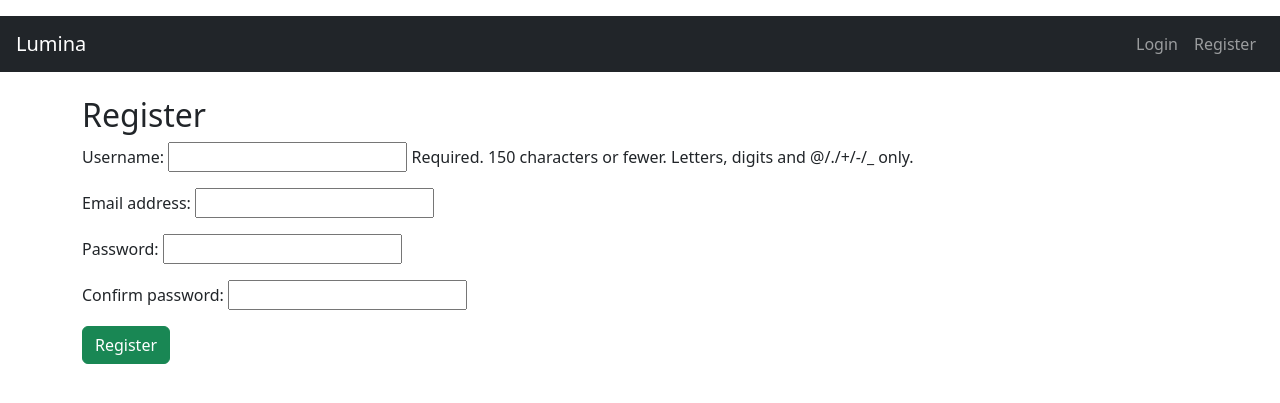
After one commit to vaishnaviviru/lumina-django, a Django app: page /register/ in a window 1280 px wide. The commit adds this page. Shown: the top 403 px of the page. Run offline with Django 5.2, Linux system fonts and the light colour scheme.

Commit message:
Initial commit

```diff
--- a/clac/templates/base.html
+++ b/clac/templates/base.html
@@ -1,4 +1,3 @@
-<!-- base.html -->
 <!DOCTYPE html>
 <html lang="en">
 <head>
@@ -7,25 +6,34 @@
     <link href="https://cdn.jsdelivr.net/npm/bootstrap@5.3.0/dist/css/bootstrap.min.css" rel="stylesheet">
 </head>
 <body>
+  <p style="font-size: 12px; color: red;">
+  <!-- DEBUG: user={{ user }} | is_authenticated={{ user.is_authenticated }} -->
+</p>
+
     <nav class="navbar navbar-expand-lg navbar-dark bg-dark px-3">
         <a class="navbar-brand" href="#">Lumina</a>
         <div class="collapse navbar-collapse">
             <ul class="navbar-nav ms-auto">
+              {% if user.is_authenticated %}
               <li class="nav-item"><a class="nav-link" href="{% url 'dashboard' %}">Dashboard</a></li>
               <li class="nav-item"><a class="nav-link" href="{% url 'logout' %}">Logout</a></li>
+              {% else %}
+              <li class="nav-item"><a class="nav-link" href="{% url 'login' %}">Login</a></li>
+              <li class="nav-item"><a class="nav-link" href="{% url 'register' %}">Register</a></li>
+              {% endif %}
             </ul>
           </div>
         </nav>
-
         <div class="container mt-4">
+          {% if messages %}
+          {% for message in messages %}
+          <div class="alert alert-{{ message.tags }} alert-dismissible fade show" role="alert">
+            {{ message }}
+            <button type="button" class="btn-close" data-bs-dismiss="alert" aria-label="Close"></button>
+          </div>
+          {% endfor %}
+          {% endif %}
            {% block content %}{% endblock %}
           </div>
         </body>
         </html>
-{% if messages %}
-  {% for message in messages %}
-    <div class="alert alert-{{ message.tags }}">
-      {{ message }}
-    </div>
-  {% endfor %}
-{% endif %}
--- a/clac/templates/clac/admin_review.html
+++ b/clac/templates/clac/admin_review.html
@@ -1,4 +1,4 @@
-{% extends "clac/base.html" %}
+{% extends "base.html" %}
 {% block content %}
 <h2>Pending Showcases</h2>
 <table class="table">
--- a/clac/templates/clac/dashboard.html
+++ b/clac/templates/clac/dashboard.html
@@ -1,4 +1,3 @@
-<!-- clac/templates/clac/dashboard.html -->
 {% extends 'base.html' %}
 {% block title %}Dashboard{% endblock %}
 
@@ -9,6 +8,10 @@
     🪙 <strong>Coins:</strong> {{ profile.coins }}<br>
     🎖️ <strong>Tier:</strong> {{ profile.tier }}
   </p>
+
+  {% if user.is_superuser %}
+    <a href="{% url 'review_queue' %}" class="btn btn-warning mb-3">🔎 Go to Moderation Panel</a>
+  {% endif %}
 
   <hr>
 
--- /dev/null
+++ b/clac/templates/clac/loggedout.html
@@ -0,0 +1,6 @@
+{% extends "base.html" %}
+
+{% block content %}
+  <h2>You have been logged out.</h2>
+  <a href="{% url 'login' %}">Click here to log in again</a>
+{% endblock %}
--- /dev/null
+++ b/clac/templates/register.html
@@ -0,0 +1,11 @@
+{% extends "base.html" %}
+{% block title %}Register{% endblock %}
+
+{% block content %}
+<h2>Register</h2>
+<form method="POST">
+  {% csrf_token %}
+  {{ form.as_p }}
+  <button type="submit" class="btn btn-success">Register</button>
+</form>
+{% endblock %}
--- /dev/null
+++ b/clac/templates/registration/logged_out.html
@@ -0,0 +1,6 @@
+{% extends "base.html" %}
+
+{% block content %}
+  <h2>You have been logged out.</h2>
+  <a href="{% url 'login' %}">Click here to log in again</a>
+{% endblock %}
--- a/clac/urls.py
+++ b/clac/urls.py
@@ -1,9 +1,15 @@
 from django.contrib.auth import views as auth_views
-from django.urls import path
+from django.urls import path,include
+from clac.views import home
 
 from . import views
 
 urlpatterns = [
+    path('', home, name='home'),
+    path("login/", auth_views.LoginView.as_view(template_name="clac/login.html"), name="login"),
+    # or use LoginView.as_view()
+
+
     # Auth views
     path("register/", views.register, name="register"),
     path("logout/", auth_views.LogoutView.as_view(next_page="login"), name="logout"),
@@ -17,6 +23,7 @@ urlpatterns = [
     # Moderator views
     path("moderation/", views.moderation_dashboard, name="moderation_dashboard"),
     path("moderation/review/", views.review_queue, name="review_queue"),
+     path("accounts/", include("django.contrib.auth.urls")),
     path(
         "moderation/review/<int:id>/approve/",
         views.approve_showcase,
--- a/clac/views.py
+++ b/clac/views.py
@@ -5,9 +5,12 @@ from django.contrib.auth import login
 from django.contrib.auth.decorators import login_required
 from django.shortcuts import get_object_or_404, redirect, render
 from django.utils.timezone import now
+from django.shortcuts import render
 
 from .forms import RegisterForm, ShowcaseForm
 from .models import Profile, Showcase
+def home(request):
+    return render(request, 'clac/home.html')
 
 
 # -------------------------------
@@ -20,12 +23,16 @@ def register(request):
             user = form.save(commit=False)
             user.set_password(form.cleaned_data["password"])
             user.save()
-            Profile.objects.create(user=user)
+            if not hasattr(user, "profile"):
+                Profile.objects.create(user=user)
             login(request, user)
             messages.success(request, "Registration successful!")
             return redirect("dashboard")
+        else:
+            messages.error(request, "Registration failed. Please fix the errors below.")
     else:
         form = RegisterForm()
+
     return render(request, "register.html", {"form": form})
 
 
@@ -39,6 +46,7 @@ def dashboard(request):
     return render(
         request, "clac/dashboard.html", {"profile": profile, "showcases": showcases}
     )
+
 
 
 @login_required
@@ -77,6 +85,11 @@ def add_showcase(request):
     if request.method == "POST":
         form = ShowcaseForm(request.POST, request.FILES)
         if form.is_valid():
+            email = form.cleaned_data["email"]
+            if not email.endswith("@paycorp.local"):
+                form.add_error("email", "Only @paycorp.local emails are allowed.")
+                return render(request, "register.html", {"form": form})
+
             showcase = form.save(commit=False)
             showcase.owner = request.user.profile
             showcase.save()
--- a/lumin/settings.py
+++ b/lumin/settings.py
@@ -101,3 +101,5 @@ DEFAULT_AUTO_FIELD = "django.db.models.BigAutoField"
 
 # Force HTTPS assumption for forms.URLField
 FORMS_URLFIELD_ASSUME_HTTPS = True
+LOGIN_REDIRECT_URL = '/dashboard/'
+LOGOUT_REDIRECT_URL = '/login/'
--- a/lumin/urls.py
+++ b/lumin/urls.py
@@ -3,5 +3,6 @@ from django.urls import include, path
 
 urlpatterns = [
     path("admin/", admin.site.urls),
+    path("accounts/", include("django.contrib.auth.urls")),
     path("", include("clac.urls")),  # ✅ include a URL *list*, not a module
 ]
```
Also changed, not shown: clac/templates/clac/home.html (added, +8 -0 lines), clac/templates/registration/login.html (added, +11 -0 lines), clac/templates/registeration/login.html (renamed from clac/templates/clac/login.html), db.sqlite3. Lines whose indentation alone changed are shown as unchanged.
